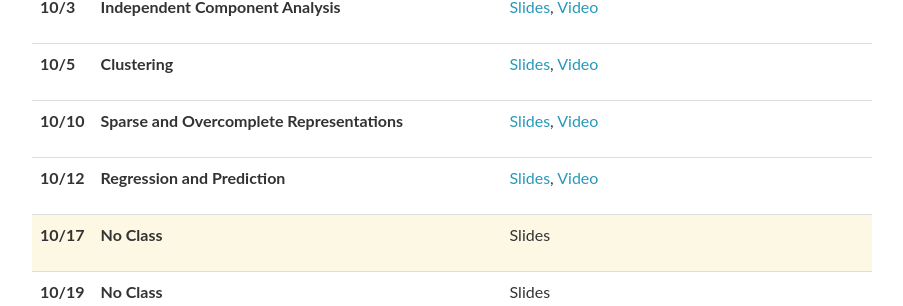
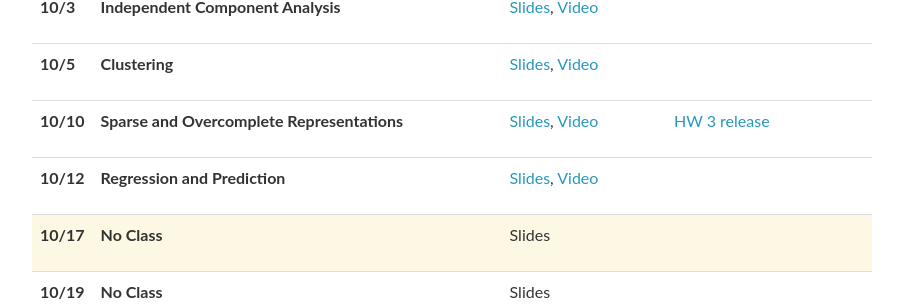
Before and after one commit to cmu-mlsp/cmu-11-755-website, a Jekyll site: the page built from fall2023/_pages/schedule.md, in a window 1280 px wide and 900 px high, scrolled down 688 px. Shown: the part 149-455 px from the top of the window, without its empty margins (188-1091 px from the left). Built offline with Jekyll 4.4.1, drawn with Linux system fonts in a browser that asks for light colours; nearby versions of some CDN libraries; comment, search, counter and statistics services are not loaded.

```diff
--- a/_data/lectures_2023.yml
+++ b/_data/lectures_2023.yml
@@ -113,7 +113,7 @@
   lectures: >
     <a href="https://piazza.com/class_profile/get_resource/lltl7rebh4r4p1/lnqugqgieh01vc">Slides</a>, <a href="https://youtu.be/WHn02HVqWZw">Video</a>
   readings:
-  Homeworks:
+  Homeworks: <a href="https://piazza.com/class_profile/get_resource/lltl7rebh4r4p1/lnkth2s3pks4zv">HW 3 release</a>
 
 - date: 10/12
   title: >
```
